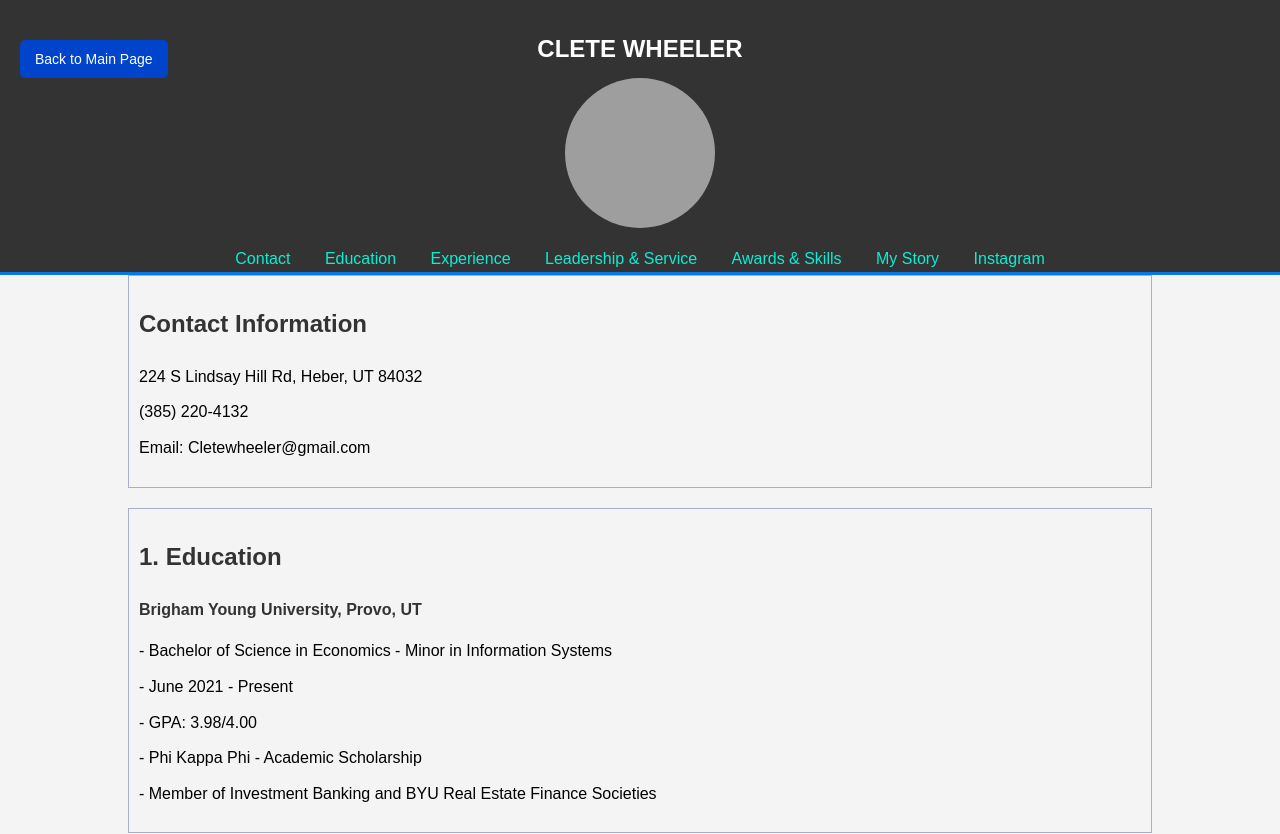
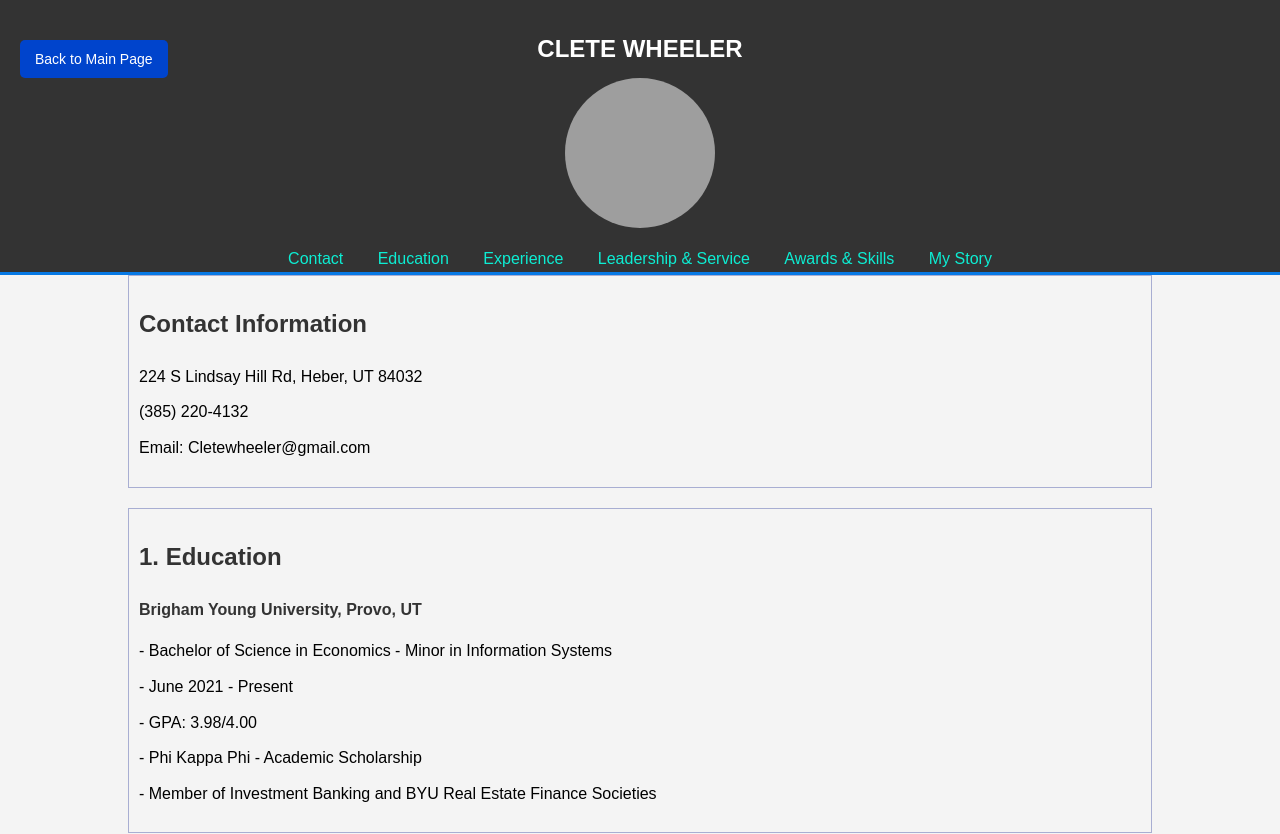
Before and after one commit to clete03/is201project, a plain HTML site: page resume.html in a window 1280 px wide. Shown: the top 834 px of the page. Drawn offline with Linux system fonts and the light colour scheme; grey boxes are pictures that could not be loaded.

Commit message:
Add files via upload

```diff
--- a/resume.html
+++ b/resume.html
@@ -121,7 +121,6 @@
             <a href="#leadership">Leadership & Service</a>
             <a href="#awards">Awards & Skills</a>
             <a href="mystory.html">My Story</a> <!-- Link to the local HTML file -->
-            <a href="https://www.instagram.com/cletewheeler/" target="_blank">Instagram</a>
         </nav>
     </header>
 
```
